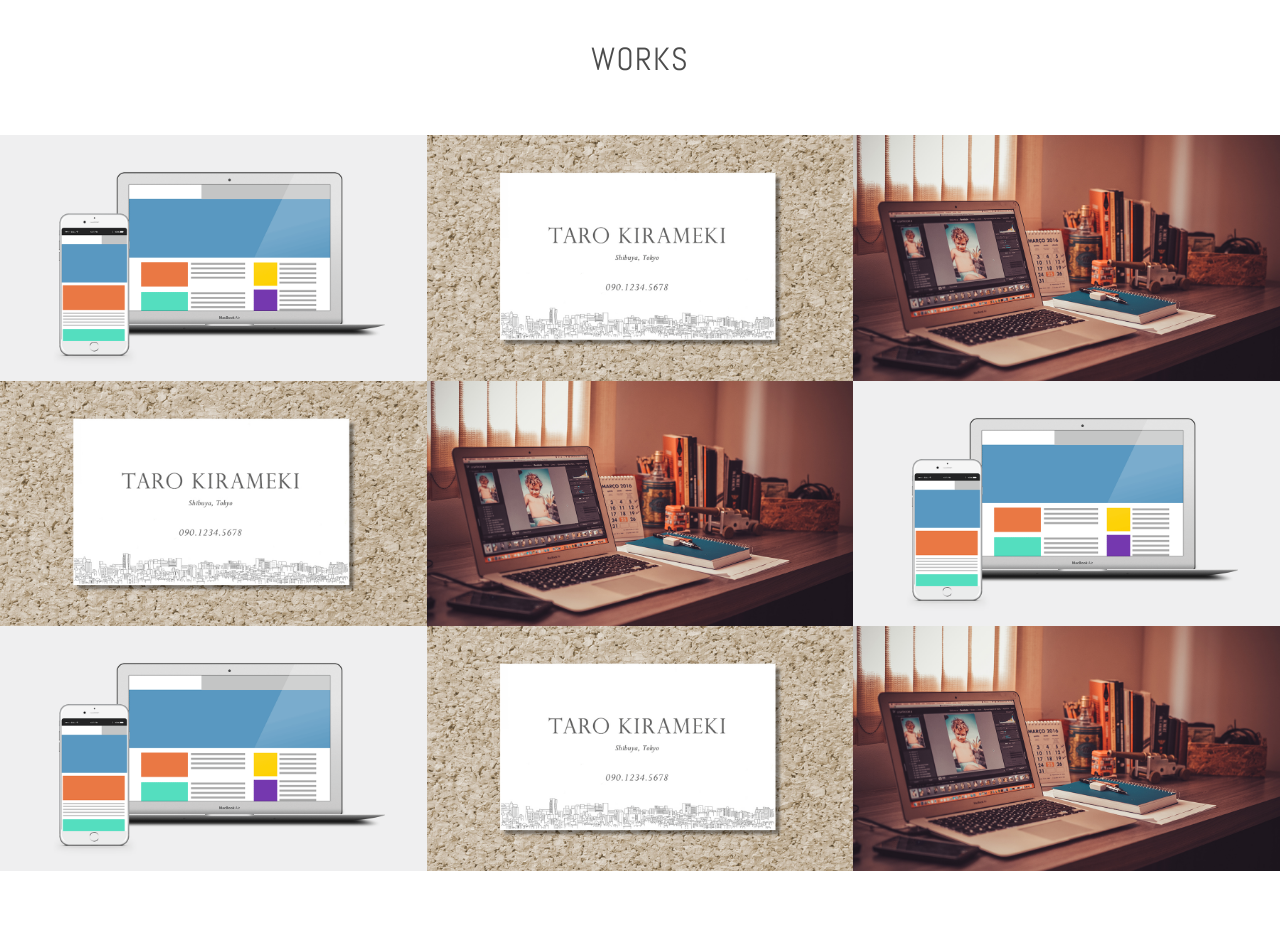
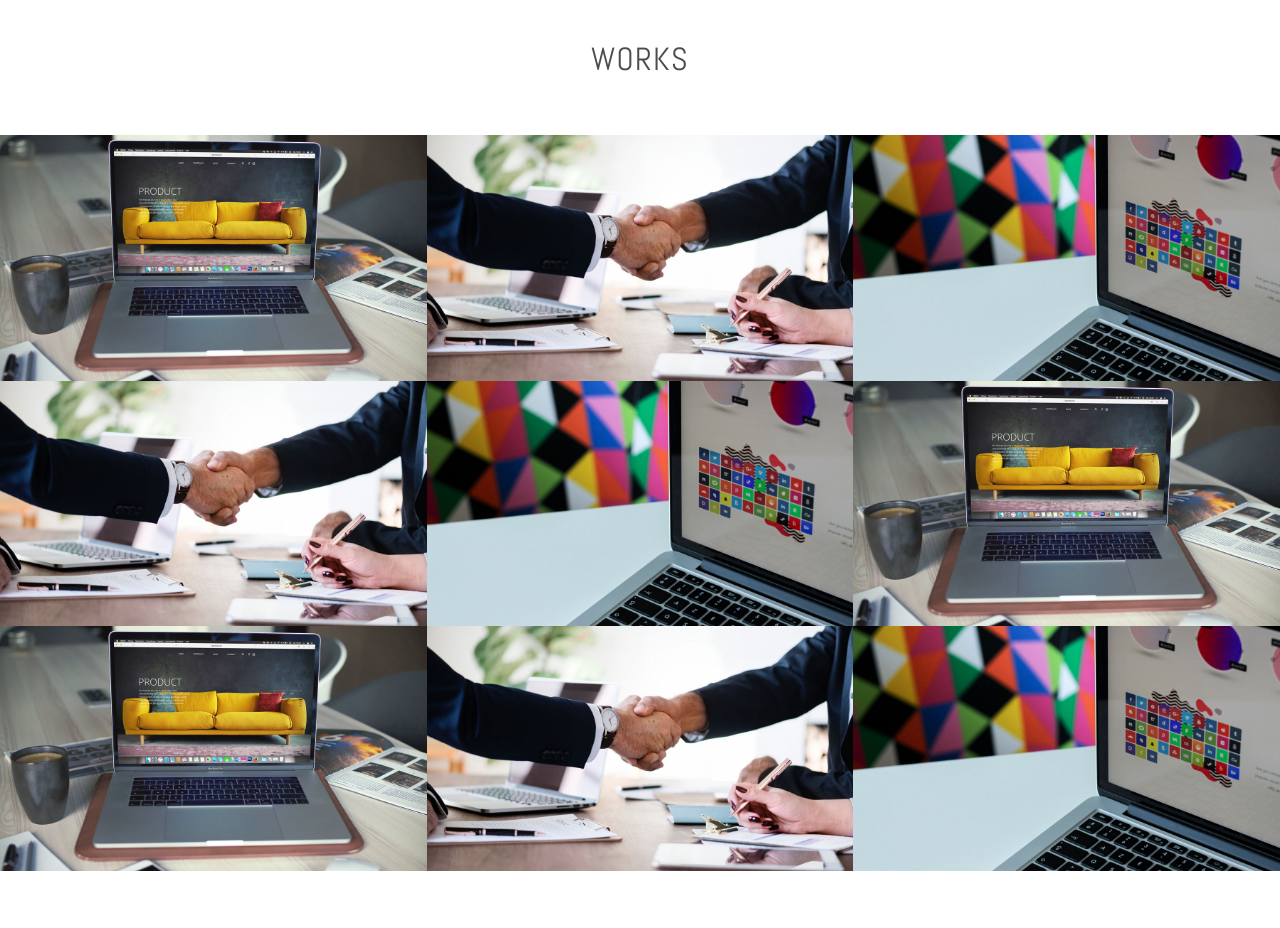
Before and after one commit to ynishioo/ynishioo.github.io, a plain HTML site: page index.html in a window 1280 px wide. Shown: the part 1060-1988 px from the top of the page. Drawn offline with nearby package versions, Linux system fonts and the light colour scheme.

Commit message:
Change profile photo and  works images

```diff
--- a/index.html
+++ b/index.html
@@ -14,7 +14,7 @@
             <a href="#contact" class="button-contact"><i aria-label="お問い合わせ" class="fa fa-envelope-o"></i></a>
             <div class="profile">
                 <h1 class="site-title abel uppercase text-center">Web Designer <span>Yu Nishio</span></h1>
-                <img src="./images/img_profile.jpg" alt="プロフィール写真" width="140" height="140" class="block-center profile-icon">
+                <img src="./images/img_profile+.jpg" alt="プロフィール写真" width="140" height="140" class="block-center profile-icon">
                 <p>Webデザイナーのにしおゆうです。オンラインスクールでWeb制作とWebマーケティングについて学び、テキスタイルの企画からWebデザイナーへと転職活動中です。これからさらにWeb制作のスキルや知識を身につけ、Webサイトの運用や問題解決のお手伝いができるデザイナーになれるよう努力してまいります。</p>
             </div>
         </header>
@@ -43,7 +43,7 @@
         <h2 class="text-center">Works</h2>
         <div class="works-box">
             <a href="#">
-                <img src="./images/img_work_site.png" alt="株式会社きらめき コーポレートサイト様 Webサイトデザイン">
+                <img src="./images/site-igor-miske-207639-unsplash+.jpg" alt="株式会社きらめき コーポレートサイト様 Webサイトデザイン">
                 <div class="works-box-inner">
                     <div class="text-center">
                         <h3>株式会社きらめき コーポレートサイト</h3>
@@ -55,7 +55,7 @@
         </div>
         <div class="works-box">
             <a href="#">
-                <img src="./images/img_work_card.jpg" alt="きらめき花子様 名刺デザイン">
+                <img src="./images/card-rawpixel-com-567016-unsplash+.jpg" alt="きらめき花子様 名刺デザイン">
                 <div class="works-box-inner">
                     <div class="text-center">
                         <h3>きらめき花子様 名刺</h3>
@@ -67,7 +67,7 @@
         </div>
         <div class="works-box">
             <a href="#">
-                <img src="./images/img_work_blog.jpg" alt="WordPressオリジナルテーマ">
+                <img src="./images/blog-nordwood-themes-387855-unsplash+.jpg" alt="WordPressオリジナルテーマ">
                 <div class="works-box-inner">
                     <div class="text-center">
                         <h3>ブログデザイン</h3>
@@ -79,7 +79,7 @@
         </div>
         <div class="works-box">
             <a href="#">
-                <img src="./images/img_work_card.jpg" alt="きらめき花子様 名刺デザイン">
+                <img src="./images/card-rawpixel-com-567016-unsplash+.jpg" alt="きらめき花子様 名刺デザイン">
                 <div class="works-box-inner">
                     <div class="text-center">
                         <h3>きらめき花子様 名刺</h3>
@@ -91,7 +91,7 @@
         </div>
         <div class="works-box">
             <a href="#">
-                <img src="./images/img_work_blog.jpg" alt="WordPressオリジナルテーマ">
+                <img src="./images/blog-nordwood-themes-387855-unsplash+.jpg" alt="WordPressオリジナルテーマ">
                 <div class="works-box-inner">
                     <div class="text-center">
                         <h3>ブログデザイン</h3>
@@ -103,7 +103,7 @@
         </div>
         <div class="works-box">
             <a href="#">
-                <img src="./images/img_work_site.png" alt="株式会社きらめき コーポレートサイト様 Webサイトデザイン">
+                <img src="./images/site-igor-miske-207639-unsplash+.jpg" alt="株式会社きらめき コーポレートサイト様 Webサイトデザイン">
                 <div class="works-box-inner">
                     <div class="text-center">
                         <h3>株式会社きらめき コーポレートサイト</h3>
@@ -115,7 +115,7 @@
         </div>
                 <div class="works-box">
             <a href="#">
-                <img src="./images/img_work_site.png" alt="株式会社きらめき コーポレートサイト様 Webサイトデザイン">
+                <img src="./images/site-igor-miske-207639-unsplash+.jpg" alt="株式会社きらめき コーポレートサイト様 Webサイトデザイン">
                 <div class="works-box-inner">
                     <div class="text-center">
                         <h3>株式会社きらめき コーポレートサイト</h3>
@@ -127,7 +127,7 @@
         </div>
         <div class="works-box">
             <a href="#">
-                <img src="./images/img_work_card.jpg" alt="きらめき花子様 名刺デザイン">
+                <img src="./images/card-rawpixel-com-567016-unsplash+.jpg" alt="きらめき花子様 名刺デザイン">
                 <div class="works-box-inner">
                     <div class="text-center">
                         <h3>きらめき花子様 名刺</h3>
@@ -139,7 +139,7 @@
         </div>
         <div class="works-box">
             <a href="#">
-                <img src="./images/img_work_blog.jpg" alt="WordPressオリジナルテーマ">
+                <img src="./images/blog-nordwood-themes-387855-unsplash+.jpg" alt="WordPressオリジナルテーマ">
                 <div class="works-box-inner">
                     <div class="text-center">
                         <h3>ブログデザイン</h3>
```
Also changed, not shown: images/blog-nordwood-themes-387855-unsplash+.jpg (added), images/card-rawpixel-com-567016-unsplash+.jpg (added), images/img_profile+.jpg (added), images/site-igor-miske-207639-unsplash+.jpg (added).
